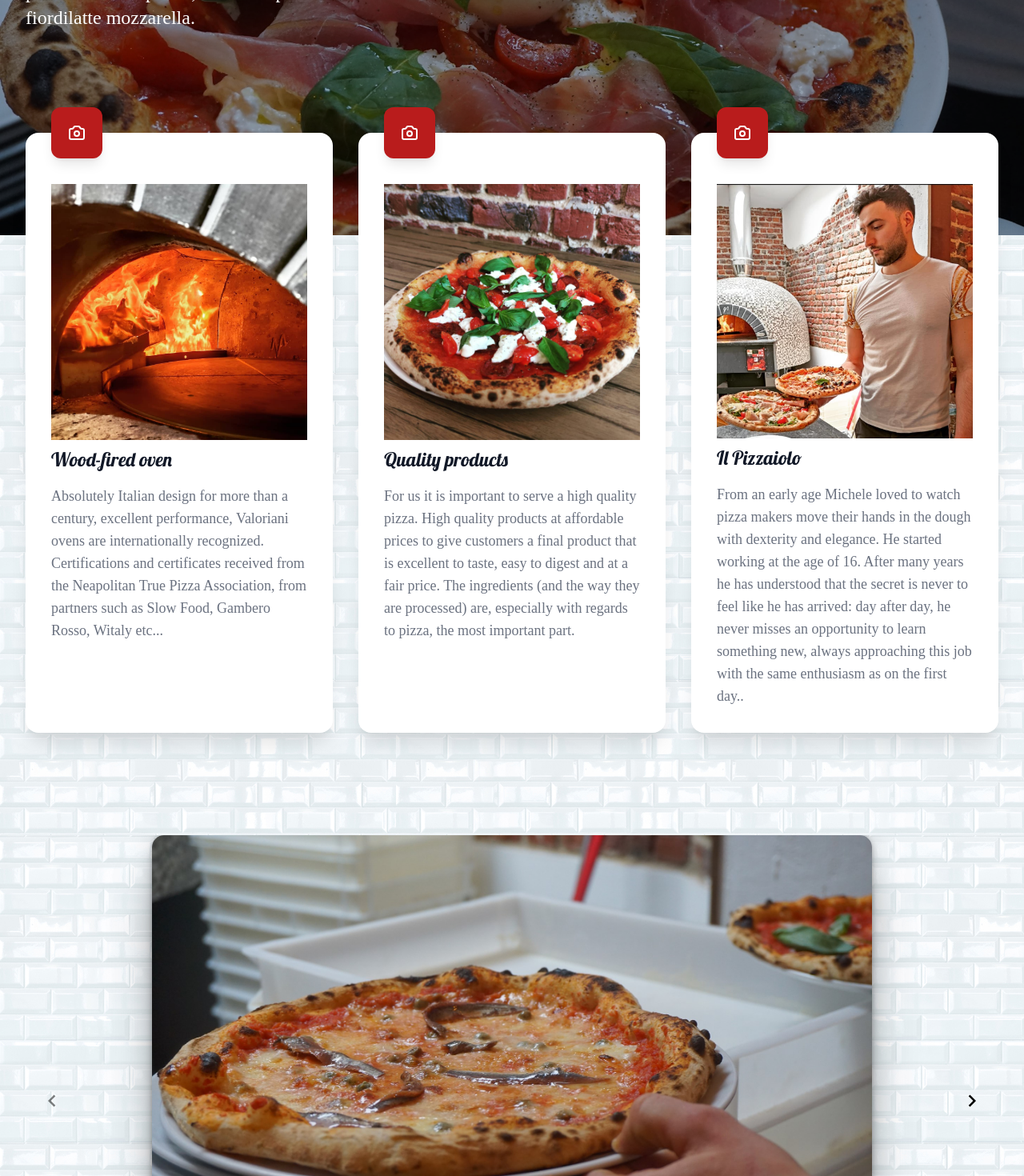
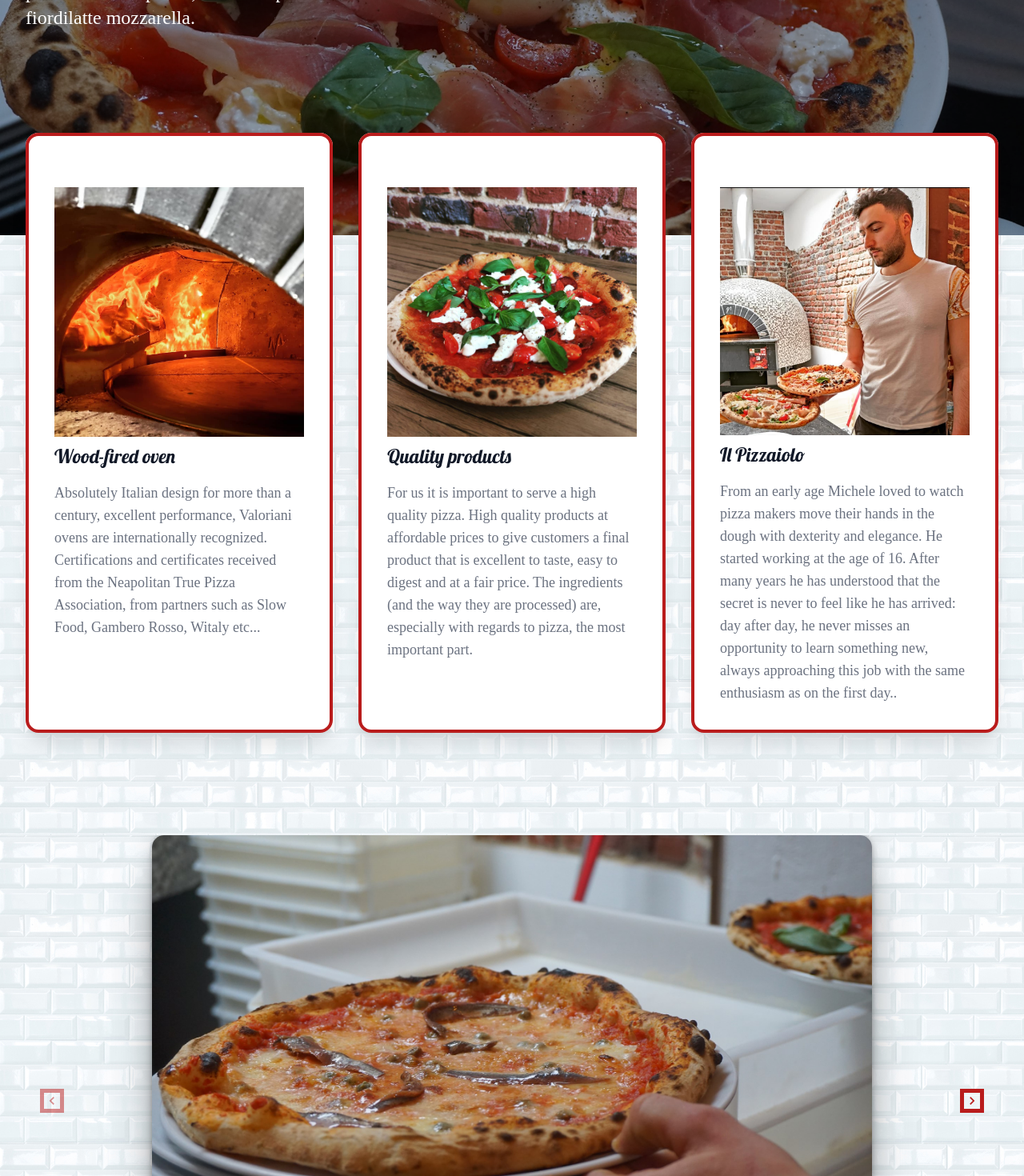
Before and after one commit to Gian1984/pizza-vino, a Vue app: page /HomeEN in a window 1280 px wide. Shown: the part 1640-3110 px from the top of the page at 80% size. Built offline with nearby package versions, Linux system fonts and the light colour scheme; a web font is replaced by a local one.

Commit message:
translate description & styling cards

```diff
--- a/src/App.vue
+++ b/src/App.vue
@@ -37,7 +37,7 @@
     </div>
 
     <DisclosurePanel class="sm:hidden">
-      <div class="px-2 pt-2 pb-3 space-y-1">
+      <div class="px-2 pt-2 pb-3 space-y-1" id="menu_nav_mobile">
         <a v-for="item in navigation" :key="item.name" :href="item.href" :class="[item.current ? 'bg-gray-900 text-white' : 'text-gray-300 hover:bg-gray-700 hover:text-white', 'block px-3 py-2 rounded-md text-base font-medium']" :aria-current="item.current ? 'page' : undefined">{{ item.name }}</a>
       </div>
     </DisclosurePanel>
@@ -65,8 +65,7 @@
               Contact
             </h3>
             <p class="text-lg text-gray-500 mt-2">
-              Click on the icons to find us on a map or over the social media.
-              Do you want to book a table or order a pizza? Click on the phone! We are waiting for you!
+              {{ description }}
             </p>
             <dl class="mt-14 space-y-3">
               <div v-for="item in transferFeatures" :key="item.id" class="relative">
@@ -288,22 +287,26 @@ const fooddelivery = [
 ]
 
 
+
+
+
 export default {
 
   data() {
     return {
       flag: "",
+      description:""
     }
   },
 
   methods: {
     homePage() {
       if(this.$route.path == "/" || this.$route.path == "/home" ) {
-        return this.flag = 'img/flag/belgium.png'
+        return (this.flag = 'img/flag/belgium.png') && (this.description = 'Cliquez sur les icônes pour nous trouver sur une carte ou sur les réseaux sociaux. Vous souhaitez réserver une table ou commander une pizza ? Cliquez sur le téléphone ! Nous t\'attendons!')
       } else if(this.$route.path == "/HomeEN") {
-        return this.flag = 'img/flag/british.png'
+        return (this.flag = 'img/flag/british.png') && (this.description = 'Click on the icons to find us on a map or over the social media. Do you want to book a table or order a pizza? Click on the phone! We are waiting for you!')
       } else {
-        return this.flag = 'img/flag/italy.png'
+        return (this.flag = 'img/flag/italy.png') && (this.description = 'Clicca sulle icone per trovarci sulla mappa o sui social media. Vuoi prenotare un tavolo o ordinare una pizza? Clicca sul telefono! Ti stiamo aspettando!')
       }
     }
   },
@@ -333,7 +336,7 @@ export default {
     return {
       navigation,
       transferFeatures,
-      fooddelivery
+      fooddelivery,
     }
   },
 }
@@ -346,6 +349,7 @@ export default {
   border: lightgrey solid 2px !important;
 }
 
+#menu_nav_mobile,
 #sub_opening,
 #sub_contact,
 #menu_nav,
@@ -434,8 +438,8 @@ dd{
   box-sizing: content-box;
   margin-left: 50px;
   margin-right: 50px;
-  border: 5px solid #B91C1C;
-  color: #B91C1C;
+  border: 5px solid #B91C1C !important;
+  color: #B91C1C !important;
 }
 
 </style>
--- a/src/views/Home.vue
+++ b/src/views/Home.vue
@@ -86,14 +86,11 @@
     </div>
 
     <!-- Overlapping cards -->
-    <section class="-mt-32 max-w-7xl mx-auto relative z-10 pb-32 px-4 sm:px-6 lg:px-8" aria-labelledby="contact-heading">
+    <section class="-mt-32 mx-auto relative z-10 pb-32 px-4 sm:px-6 lg:px-8" aria-labelledby="contact-heading">
       <h2 class="sr-only" id="contact-heading">Contact us</h2>
       <div class="grid grid-cols-1 gap-y-20 lg:grid-cols-3 lg:gap-y-0 lg:gap-x-8">
         <div v-for="link in supportLinks" :key="link.name" class="flex flex-col bg-white rounded-2xl shadow-xl">
-          <div class="flex-1 relative pt-16 px-6 pb-8 md:px-8">
-            <div class="absolute top-0 p-5 inline-block bg-red-700 rounded-xl shadow-lg transform -translate-y-1/2">
-              <component :is="link.icon" class="h-6 w-6 text-white" aria-hidden="true" />
-            </div>
+          <div class="flex-1 relative pt-16 px-6 pb-8 md:px-8 border-4 border-red-700 rounded-2xl">
             <div class="sm:flex-shrink-0">
               <div class="flow-root">
                 <img class="h-46 mx-auto" :src="link.imageSrc" alt="" />
@@ -215,7 +212,7 @@
 import { StarIcon, ChevronRightIcon } from '@heroicons/vue/solid'
 import { NewspaperIcon, PhoneIcon, SupportIcon, CameraIcon, PhoneOutgoingIcon } from '@heroicons/vue/outline'
 import 'vue3-carousel/dist/carousel.css';
-import { Carousel, Slide, Pagination, Navigation,} from 'vue3-carousel';
+import { Carousel, Slide, Navigation,} from 'vue3-carousel';
 
 const redpizzas = [
   { name: 'Margherita', description: 'Tomate, Basilic et Mozzarella.', price:'9,00' },
@@ -367,7 +364,7 @@ export default {
     StarIcon,
     PhoneOutgoingIcon,
     ChevronRightIcon,
-    Carousel, Slide, Pagination, Navigation
+    Carousel, Slide, Navigation
   },
 
   setup() {
--- a/src/views/HomeEN.vue
+++ b/src/views/HomeEN.vue
@@ -85,14 +85,11 @@
     </div>
 
     <!-- Overlapping cards -->
-    <section class="-mt-32 max-w-7xl mx-auto relative z-10 pb-32 px-4 sm:px-6 lg:px-8" aria-labelledby="contact-heading">
+    <section class="-mt-32 mx-auto relative z-10 pb-32 px-4 sm:px-6 lg:px-8" aria-labelledby="contact-heading">
       <h2 class="sr-only" id="contact-heading">Contact us</h2>
       <div class="grid grid-cols-1 gap-y-20 lg:grid-cols-3 lg:gap-y-0 lg:gap-x-8">
         <div v-for="link in supportLinks" :key="link.name" class="flex flex-col bg-white rounded-2xl shadow-xl">
-          <div class="flex-1 relative pt-16 px-6 pb-8 md:px-8">
-            <div class="absolute top-0 p-5 inline-block bg-red-700 rounded-xl shadow-lg transform -translate-y-1/2">
-              <component :is="link.icon" class="h-6 w-6 text-white" aria-hidden="true" />
-            </div>
+          <div class="flex-1 relative pt-16 px-6 pb-8 md:px-8 border-4 border-red-700 rounded-2xl">
             <div class="sm:flex-shrink-0">
               <div class="flow-root">
                 <img class="h-46 mx-auto" :src="link.imageSrc" alt="" />
@@ -214,7 +211,7 @@
 import { StarIcon, ChevronRightIcon } from '@heroicons/vue/solid'
 import { NewspaperIcon, PhoneIcon, SupportIcon, CameraIcon, PhoneOutgoingIcon } from '@heroicons/vue/outline'
 import 'vue3-carousel/dist/carousel.css';
-import { Carousel, Slide, Pagination, Navigation,} from 'vue3-carousel';
+import { Carousel, Slide, Navigation,} from 'vue3-carousel';
 
 const redpizzas = [
   { name: 'Margherita', description: 'Tomato, Basil and Mozzarella.', price:'9,00' },
@@ -364,7 +361,7 @@ export default {
     StarIcon,
     PhoneOutgoingIcon,
     ChevronRightIcon,
-    Carousel, Slide, Pagination, Navigation
+    Carousel, Slide, Navigation
   },
 
   setup() {
--- a/src/views/HomeIT.vue
+++ b/src/views/HomeIT.vue
@@ -85,14 +85,11 @@
     </div>
 
     <!-- Overlapping cards -->
-    <section class="-mt-32 max-w-7xl mx-auto relative z-10 pb-32 px-4 sm:px-6 lg:px-8" aria-labelledby="contact-heading">
+    <section class="-mt-32 mx-auto relative z-10 pb-32 px-4 sm:px-6 lg:px-8" aria-labelledby="contact-heading">
       <h2 class="sr-only" id="contact-heading">Contact us</h2>
       <div class="grid grid-cols-1 gap-y-20 lg:grid-cols-3 lg:gap-y-0 lg:gap-x-8">
         <div v-for="link in supportLinks" :key="link.name" class="flex flex-col bg-white rounded-2xl shadow-xl">
-          <div class="flex-1 relative pt-16 px-6 pb-8 md:px-8">
-            <div class="absolute top-0 p-5 inline-block bg-red-700 rounded-xl shadow-lg transform -translate-y-1/2">
-              <component :is="link.icon" class="h-6 w-6 text-white" aria-hidden="true" />
-            </div>
+          <div class="flex-1 relative pt-16 px-6 pb-8 md:px-8 border-4 border-red-700 rounded-2xl">
             <div class="sm:flex-shrink-0">
               <div class="flow-root">
                 <img class="h-46 mx-auto" :src="link.imageSrc" alt="" />
@@ -170,7 +167,7 @@
     <section aria-labelledby="sale-heading" class="relative max-w-7xl mx-auto pt-32 px-4 flex flex-col items-center text-center sm:px-6 lg:px-8">
       <div class="max-w-2xl mx-auto lg:max-w-none">
         <h2 id="sale-heading" class="text-4xl font-extrabold tracking-tight text-gray-900 sm:text-5xl lg:text-6xl">
-          To give importance to our customers
+          La tua opinione conta!
         </h2>
         <p class="mt-4 max-w-xl mx-auto text-2xl text-gray-600" id="text_comment">Ti chiediamo di lasciare un commento. Perché i tuoi commenti sono la nostra migliore pubblicità. Grazie!</p>
         <a href="https://fr.tripadvisor.be/Restaurant_Review-g1136493-d19872077-Reviews-PizzaVino-Ixelles_Brussels.html" class="inline-flex items-center text-white bg-transparent rounded-full p-1 pr-2 sm:text-base lg:text-sm xl:text-base hover:text-gray-200">
@@ -214,7 +211,7 @@
 import { StarIcon, ChevronRightIcon } from '@heroicons/vue/solid'
 import { NewspaperIcon, PhoneIcon, SupportIcon, CameraIcon, PhoneOutgoingIcon } from '@heroicons/vue/outline'
 import 'vue3-carousel/dist/carousel.css';
-import { Carousel, Slide, Pagination, Navigation,} from 'vue3-carousel';
+import { Carousel, Slide, Navigation,} from 'vue3-carousel';
 
 const redpizzas = [
   { name: 'Margherita', description: 'Pomodoro, basilico e fior di latte.', price:'9,00' },
@@ -364,7 +361,7 @@ export default {
     StarIcon,
     PhoneOutgoingIcon,
     ChevronRightIcon,
-    Carousel, Slide, Pagination, Navigation
+    Carousel, Slide, Navigation
   },
 
   setup() {
```
